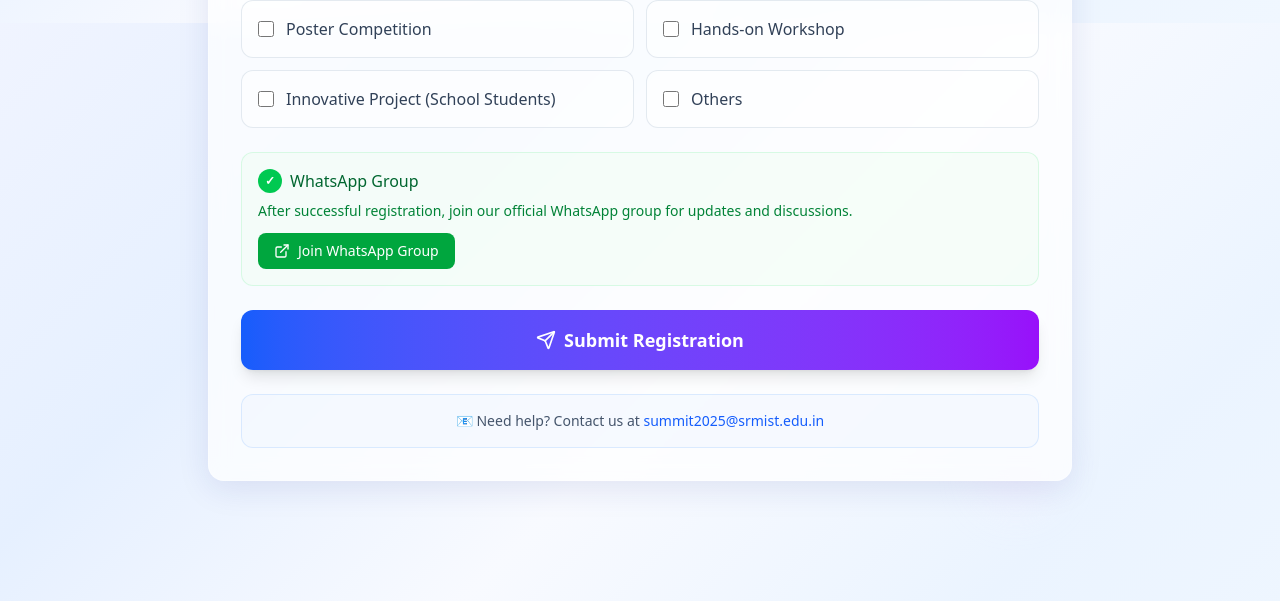
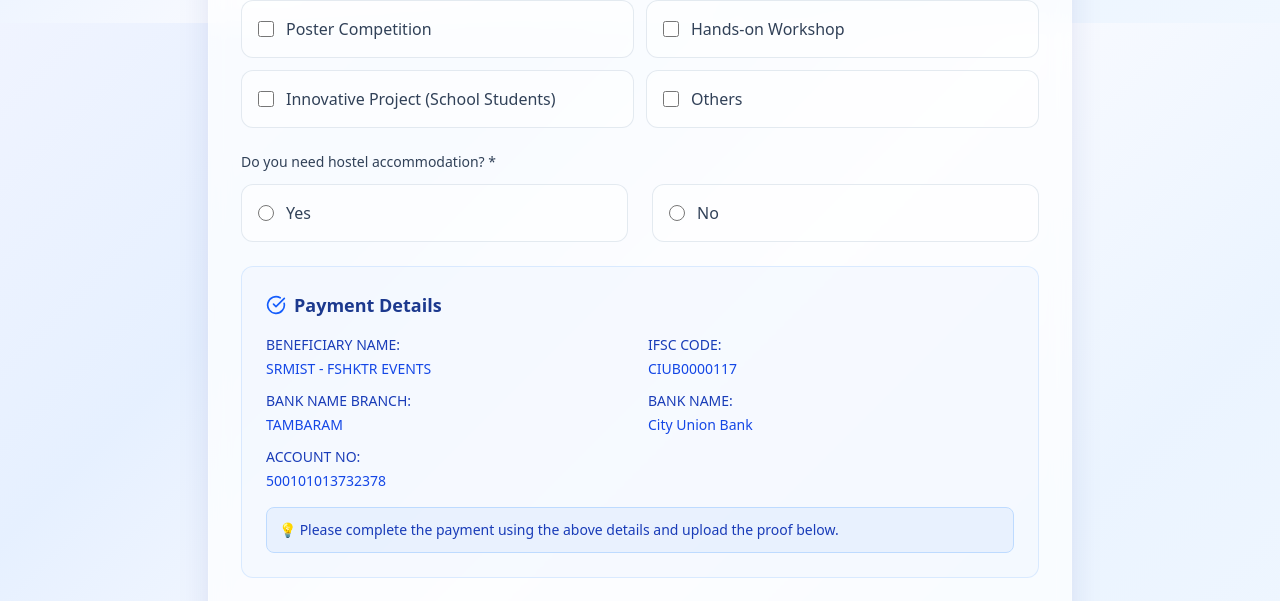
Before and after one commit to prasath2305/srm-ieee, a Next.js app: page /register in a window 1280 px wide. Shown: the part 777-1378 px from the top of the page. Built offline with nearby package versions, Linux system fonts and the light colour scheme; no server answers.

Commit message:
Update WhatsApp link and enable payment proof validation
Updated WhatsApp group link and uncommented file validation logic for payment proof upload. Removed commented-out code related to payment proof upload section.

```diff
--- a/src/app/register/page.jsx
+++ b/src/app/register/page.jsx
@@ -15,7 +15,7 @@ const PARTICIPATION = [
 ];
 
 // Actual WhatsApp group link - replace with your actual link
-const WHATSAPP_GROUP_LINK = "https://chat.whatsapp.com/EpyDduaiemF85mp8qAyKaV?mode=wwt";
+const WHATSAPP_GROUP_LINK = "https://chat.whatsapp.com/your-actual-group-link";
 
 export default function Register() {
   const [loading, setLoading] = useState(false);
@@ -43,34 +43,34 @@ export default function Register() {
 
     const form = new FormData(e.currentTarget);
     const participation = form.getAll("participation");
-    // const file = form.get("payment");
+    const file = form.get("payment");
 
     // Validate file is uploaded
-    // if (!file || file.size === 0) {
-    //   setFileError("Payment proof is required");
-    //   setLoading(false);
-    //   showNotification("error", "Payment proof is required");
-    //   return;
-    // }
+    if (!file || file.size === 0) {
+      setFileError("Payment proof is required");
+      setLoading(false);
+      showNotification("error", "Payment proof is required");
+      return;
+    }
 
     // Validate file size (5MB max)
-    // if (file.size > 5 * 1024 * 1024) {
-    //   setFileError("File size must be less than 5MB");
-    //   setLoading(false);
-    //   showNotification("error", "File size must be less than 5MB");
-    //   return;
-    // }
+    if (file.size > 5 * 1024 * 1024) {
+      setFileError("File size must be less than 5MB");
+      setLoading(false);
+      showNotification("error", "File size must be less than 5MB");
+      return;
+    }
 
-    // let payment_proof_url = null;
+    let payment_proof_url = null;
 
     try {
       // Upload payment proof
-      // const key = `${Date.now()}-${file.name}`;
-      // const { data, error } = await supabase.storage.from("payment_proofs").upload(key, file);
-      // if (error) {
-      //   throw new Error("Payment proof upload failed");
-      // }
-      // payment_proof_url = supabase.storage.from("payment_proofs").getPublicUrl(key).data.publicUrl;
+      const key = `${Date.now()}-${file.name}`;
+      const { data, error } = await supabase.storage.from("payment_proofs").upload(key, file);
+      if (error) {
+        throw new Error("Payment proof upload failed");
+      }
+      payment_proof_url = supabase.storage.from("payment_proofs").getPublicUrl(key).data.publicUrl;
 
       const { error: insertError } = await supabase.from("registrations").insert({
         title: form.get("title"),
@@ -80,8 +80,9 @@ export default function Register() {
         institution: form.get("institution"),
         designation: form.get("designation"),
         participation,
+        hostel_accommodation: form.get("hostel") === "yes",
         whatsapp_link: WHATSAPP_GROUP_LINK,
-        // payment_proof_url,
+        payment_proof_url,
       });
 
       if (insertError) throw new Error("Database insertion failed");
@@ -98,8 +99,6 @@ export default function Register() {
     }
   }
 
-  // Comment out file change handler since we're not using file upload for now
-  /*
   const handleFileChange = (e) => {
     const file = e.target.files[0];
     setFileError("");
@@ -127,7 +126,6 @@ export default function Register() {
       setFileName("");
     }
   };
-  */
 
   return (
     <section className="container mx-auto px-4 py-16 max-w-4xl relative">
@@ -291,6 +289,74 @@ export default function Register() {
           </div>
         </div>
 
+        {/* Hostel Accommodation */}
+        <div className="mb-6">
+          <label className="block text-sm font-medium text-slate-700 mb-3">Do you need hostel accommodation? *</label>
+          <div className="flex gap-6">
+            <label className="flex items-center gap-3 p-4 rounded-xl border border-slate-300/50 bg-white/50 hover:bg-white/70 transition-all duration-200 cursor-pointer group flex-1">
+              <input
+                type="radio"
+                name="hostel"
+                value="yes"
+                required
+                className="w-4 h-4 text-blue-600 focus:ring-blue-500"
+              />
+              <span className="text-slate-700 group-hover:text-slate-900 transition-colors">Yes</span>
+            </label>
+            <label className="flex items-center gap-3 p-4 rounded-xl border border-slate-300/50 bg-white/50 hover:bg-white/70 transition-all duration-200 cursor-pointer group flex-1">
+              <input
+                type="radio"
+                name="hostel"
+                value="no"
+                required
+                className="w-4 h-4 text-blue-600 focus:ring-blue-500"
+              />
+              <span className="text-slate-700 group-hover:text-slate-900 transition-colors">No</span>
+            </label>
+          </div>
+        </div>
+
+        {/* Payment Details */}
+        <div className="mb-6">
+          <div className="bg-blue-50/50 border border-blue-200/50 rounded-xl p-6">
+            <h3 className="text-lg font-semibold text-blue-900 mb-4 flex items-center gap-2">
+              <CheckCircle className="w-5 h-5 text-blue-600" />
+              Payment Details
+            </h3>
+            <div className="grid md:grid-cols-2 gap-4 text-sm">
+              <div className="space-y-3">
+                <div>
+                  <span className="font-medium text-blue-800">BENEFICIARY NAME:</span>
+                  <p className="text-blue-700 mt-1">SRMIST - FSHKTR EVENTS</p>
+                </div>
+                <div>
+                  <span className="font-medium text-blue-800">BANK NAME BRANCH:</span>
+                  <p className="text-blue-700 mt-1">TAMBARAM</p>
+                </div>
+                <div>
+                  <span className="font-medium text-blue-800">ACCOUNT NO:</span>
+                  <p className="text-blue-700 mt-1">500101013732378</p>
+                </div>
+              </div>
+              <div className="space-y-3">
+                <div>
+                  <span className="font-medium text-blue-800">IFSC CODE:</span>
+                  <p className="text-blue-700 mt-1">CIUB0000117</p>
+                </div>
+                <div>
+                  <span className="font-medium text-blue-800">BANK NAME:</span>
+                  <p className="text-blue-700 mt-1">City Union Bank</p>
+                </div>
+              </div>
+            </div>
+            <div className="mt-4 p-3 bg-blue-100/50 rounded-lg border border-blue-200">
+              <p className="text-sm text-blue-800 font-medium">
+                💡 Please complete the payment using the above details and upload the proof below.
+              </p>
+            </div>
+          </div>
+        </div>
+
         {/* WhatsApp Group Info */}
         <div className="mb-6">
           <div className="bg-green-50/50 border border-green-200/50 rounded-xl p-4">
@@ -315,8 +381,7 @@ export default function Register() {
           </div>
         </div>
 
-        {/* Payment Section - Commented Out */}
-        {/*
+        {/* Payment Proof Upload */}
         <div className="mb-6">
           <label className="block text-sm font-medium text-slate-700 mb-2">
             Upload Payment Proof *
@@ -359,7 +424,6 @@ export default function Register() {
             </p>
           )}
         </div>
-        */}
 
         {/* Submit Button */}
         <button
```
